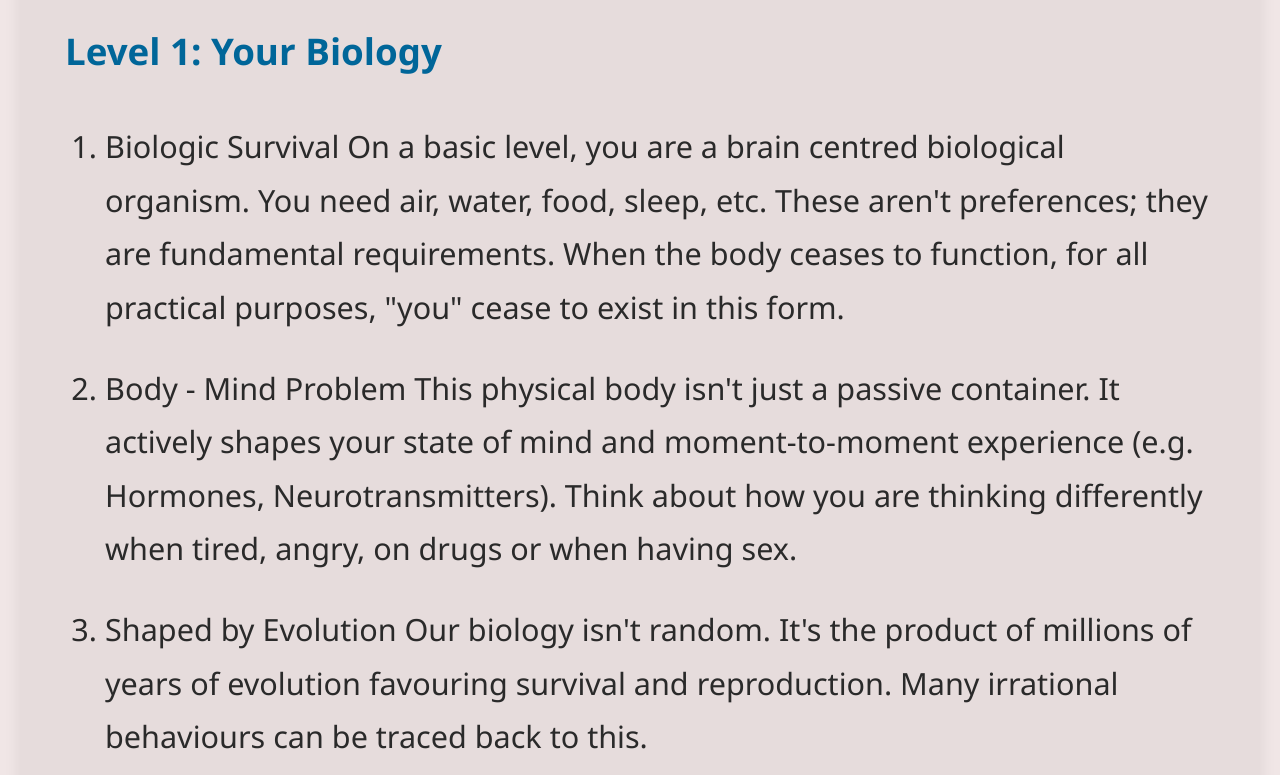
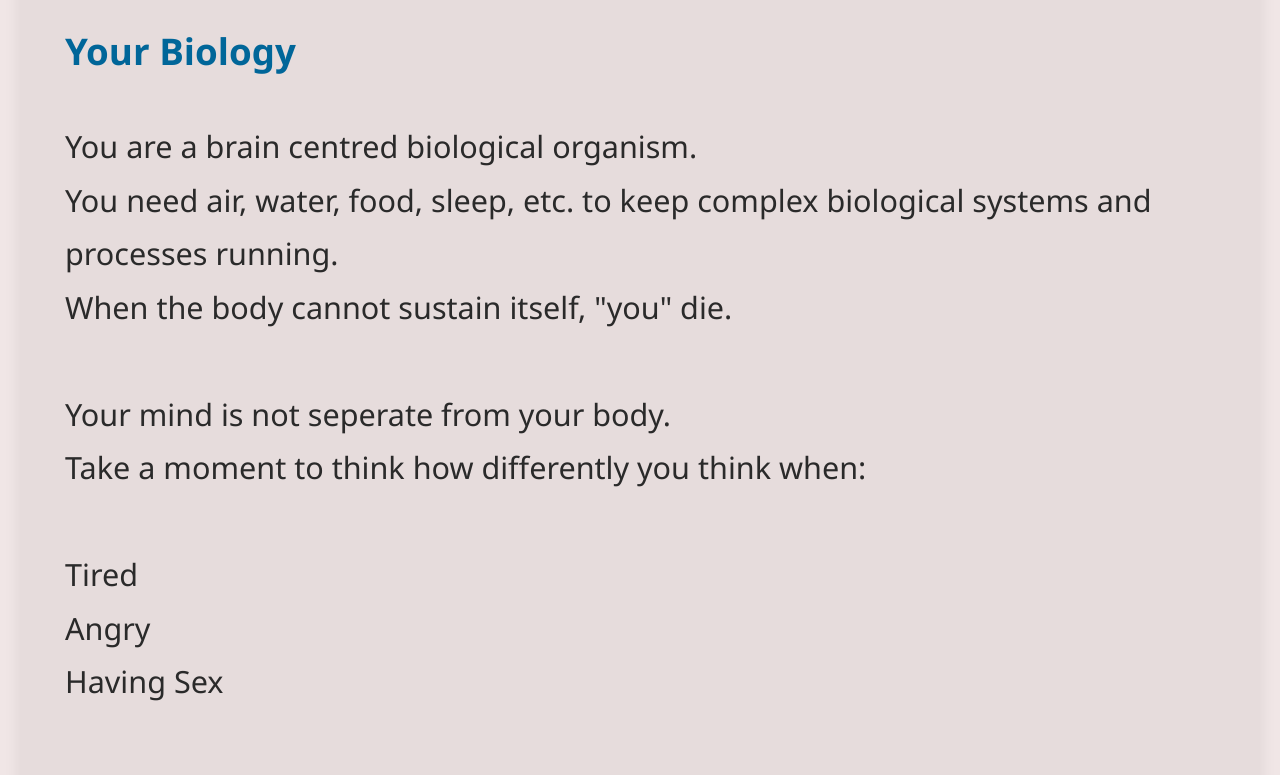
Before and after one commit to drunkPotato/myBlog, an Eleventy site: page src/posts/WhatAreYou.md in a window 1280 px wide. Shown: the part 2500-3275 px from the top of the page. Built offline with nearby package versions, Linux system fonts and the light colour scheme; Eleventy itself is replaced by a stand-in of ours; files that its build step writes are made by us from their sources.

Commit message:
feature - changed Biology part

```diff
--- a/src/posts/WhatAreYou.md
+++ b/src/posts/WhatAreYou.md
@@ -64,22 +64,25 @@ excerpt: Exploration
 <script src="/js/boat.js" defer></script>
 
 
-### Level 1: Your Biology
+### Your Biology
 
-1. Biologic Survival
-On a basic level, you are a brain centred biological organism.
-You need air, water, food, sleep, etc. These aren't preferences; they are fundamental requirements.
-When the body ceases to function, for all practical purposes, "you" cease to exist in this form.
-
-2. Body - Mind Problem
-This physical body isn't just a passive container.
-It actively shapes your state of mind and moment-to-moment experience (e.g. Hormones, Neurotransmitters).
-Think about how you are thinking differently when tired, angry, on drugs or when having sex.
-
-3. Shaped by Evolution
-Our biology isn't random.
-It's the product of millions of years of evolution favouring survival and reproduction.
-Many irrational behaviours can be traced back to this.
+You are a brain centred biological organism.<br>
+You need air, water, food, sleep, etc. to keep complex biological systems and processes running.<br>
+When the body cannot sustain itself, "you" die.<br><br>
+Your mind is not seperate from your body.<br>
+Take a moment to think how differently you think when:<br>
+<br>
+Tired
+<br>
+Angry
+<br>
+Having Sex
+<br>
+<br>
+Our biology isn't random.<br>
+It's the product of millions of years of evolution favouring survival and reproduction.<br>
+Many irrational behaviours can be traced back to this.<br>
+Later we will explore what this means for you and how to adapt.<br>
 
 
 ### Level 2: Your Experiences
```
